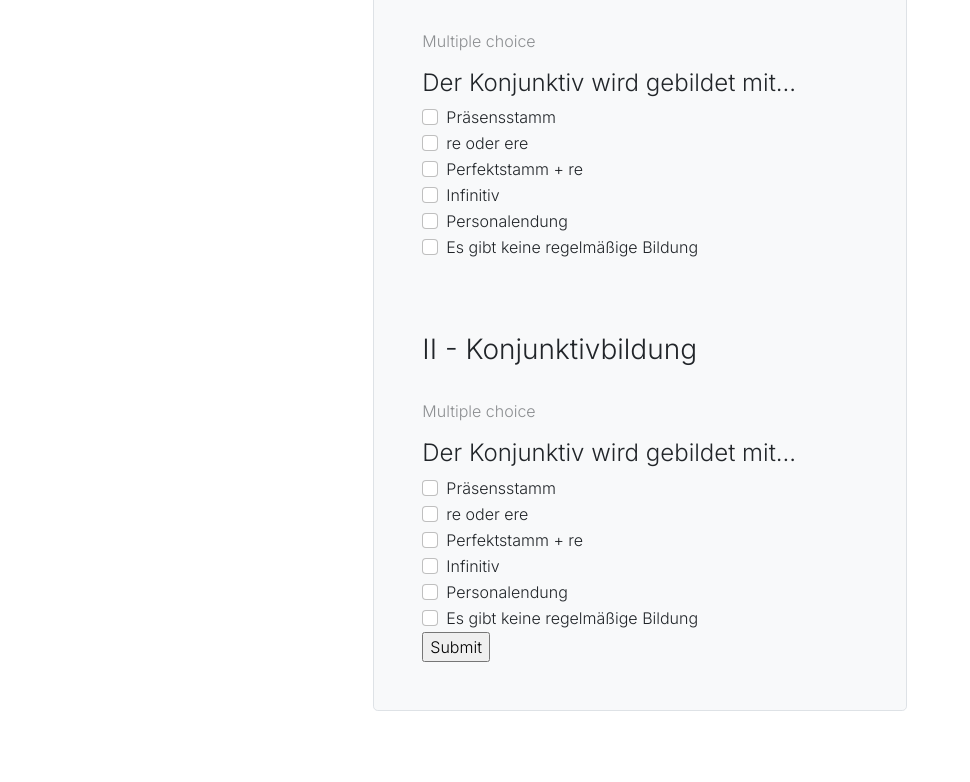
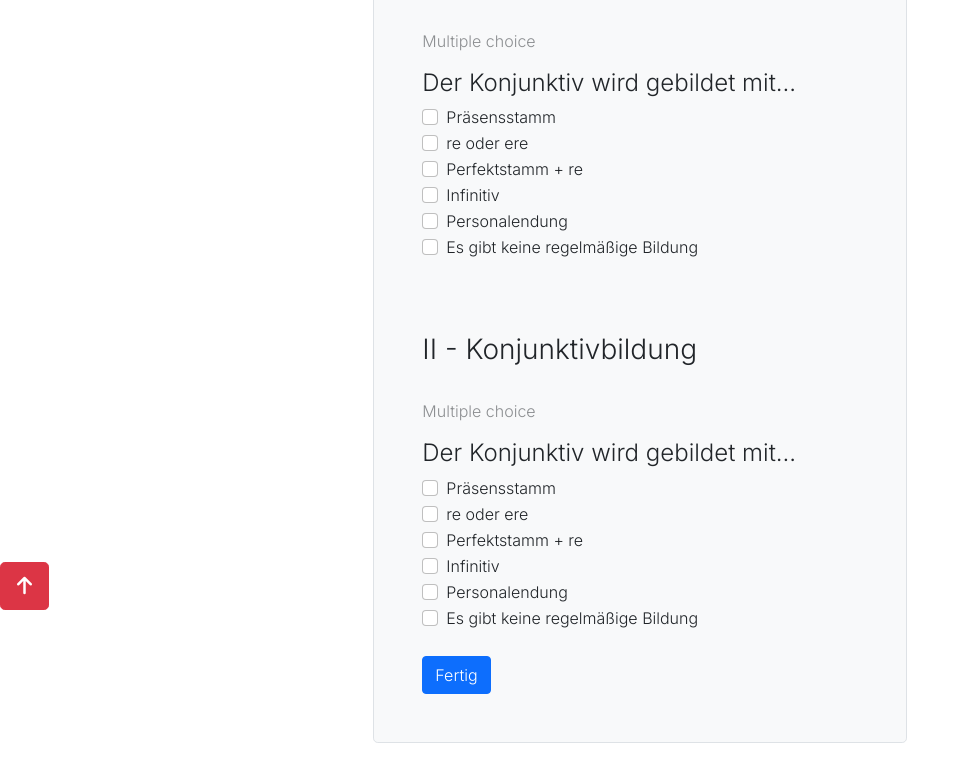
Before and after one commit to philipp-gut/philipp-gut.github.io, a plain HTML site: page index.html in a window 1280 px wide. Shown: the part 190-972 px from the top of the page, without its empty margins (0-970 px from the left). Before the commit the page ends 901 px from the top, so only its background shows below. Drawn offline with nearby package versions, Linux system fonts and the light colour scheme.

Commit message:
scroll to top

```diff
--- a/index.html
+++ b/index.html
@@ -8,6 +8,7 @@
     <!-- Bootstrap CSS -->
     <link href="stylers.css" rel="stylesheet">
     <link href="https://cdn.jsdelivr.net/npm/bootstrap@5.1.1/dist/css/bootstrap.min.css" rel="stylesheet" integrity="sha384-F3w7mX95PdgyTmZZMECAngseQB83DfGTowi0iMjiWaeVhAn4FJkqJByhZMI3AhiU" crossorigin="anonymous">
+    <link rel="stylesheet" href="https://cdnjs.cloudflare.com/ajax/libs/font-awesome/6.0.0-beta2/css/all.min.css" integrity="sha512-YWzhKL2whUzgiheMoBFwW8CKV4qpHQAEuvilg9FAn5VJUDwKZZxkJNuGM4XkWuk94WCrrwslk8yWNGmY1EduTA==" crossorigin="anonymous" referrerpolicy="no-referrer" />
 
     <script>
       window.onload = () => {
@@ -36,7 +37,7 @@
         if (parent.querySelector(".score") == null) {
         let p = document.createElement("p");
         p.className = "score";
-        p.innerHTML = `Punktzahl: ${score}<br>Korrekt: ${correct}<br>Inkorrekt: ${incorrect}`;
+        p.innerHTML = `Punktzahl: ${score}/30<br>Korrekt: ${correct}<br>Inkorrekt: ${incorrect}`;
         parent.appendChild(p);
         parent.querySelector(".submit").disabled = true;
         }
@@ -54,6 +55,8 @@
       <h1>Konjunktiv Quiz</h1>
 
       <form action="javascript:saveForm()">
+
+        <!--Part 1-->
         <h3>I - Konjunktivbildung</h3><br>
         <p class="hint">Multiple choice</p>
         <h4>Der Konjunktiv wird gebildet mit...</h4>
@@ -89,6 +92,7 @@
 
     <br><br><br>
 
+    <!--Part 2-->
       <h3>II - Konjunktivbildung</h3><br>
       <p class="hint">Multiple choice</p>
       <h4>Der Konjunktiv wird gebildet mit...</h4>
@@ -121,11 +125,17 @@
       <input class="form-check-input value" type="checkbox">
       <label class="form-check-label" for="flexRadioDefault2">Es gibt keine regelmäßige Bildung</label>
     </div>
-    <input type="submit" class="submit">
+
+    <br>
+
+    <!--Submit-->
+    <button type="submit" class="btn btn-primary submit">Fertig</button>
   </form>
 
     </div>
-
+    <button class="btn btn-danger btn-floating btn-lg sticky" onclick="window.scrollTo(0, 0)">
+      <i class="fas fa-arrow-up"></i>
+    </button>
     <script src="https://cdn.jsdelivr.net/npm/bootstrap@5.1.1/dist/js/bootstrap.bundle.min.js" integrity="sha384-/bQdsTh/da6pkI1MST/rWKFNjaCP5gBSY4sEBT38Q/9RBh9AH40zEOg7Hlq2THRZ" crossorigin="anonymous"></script>
   </body>
 </html>
--- a/stylers.css
+++ b/stylers.css
@@ -7,3 +7,10 @@
 * {
     font-family: 'Inter', sans-serif;
 }
+
+.sticky {
+    padding: 10px;
+    position: -webkit-sticky; /* Safari */
+    position: sticky;
+    bottom: 0;
+  }
```
